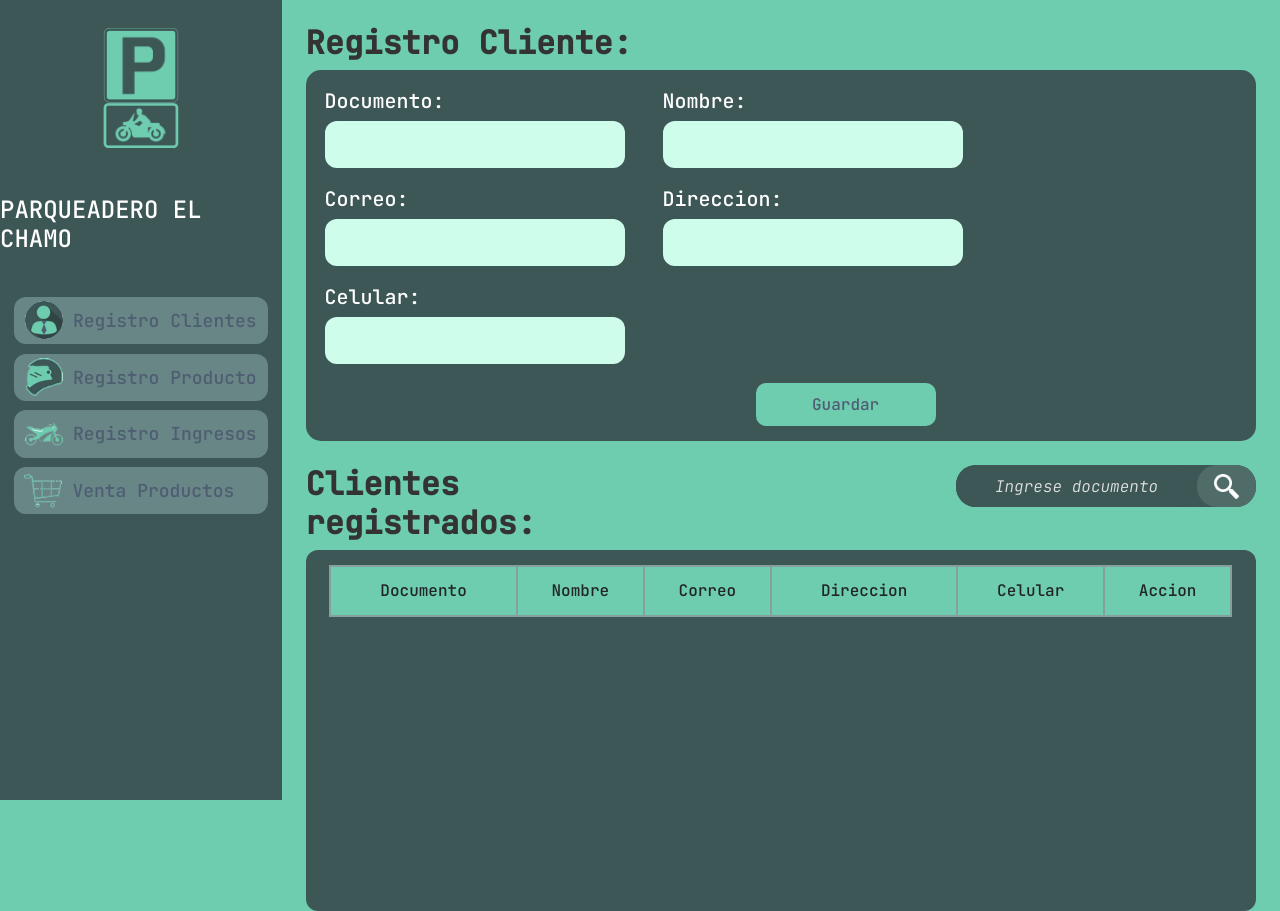
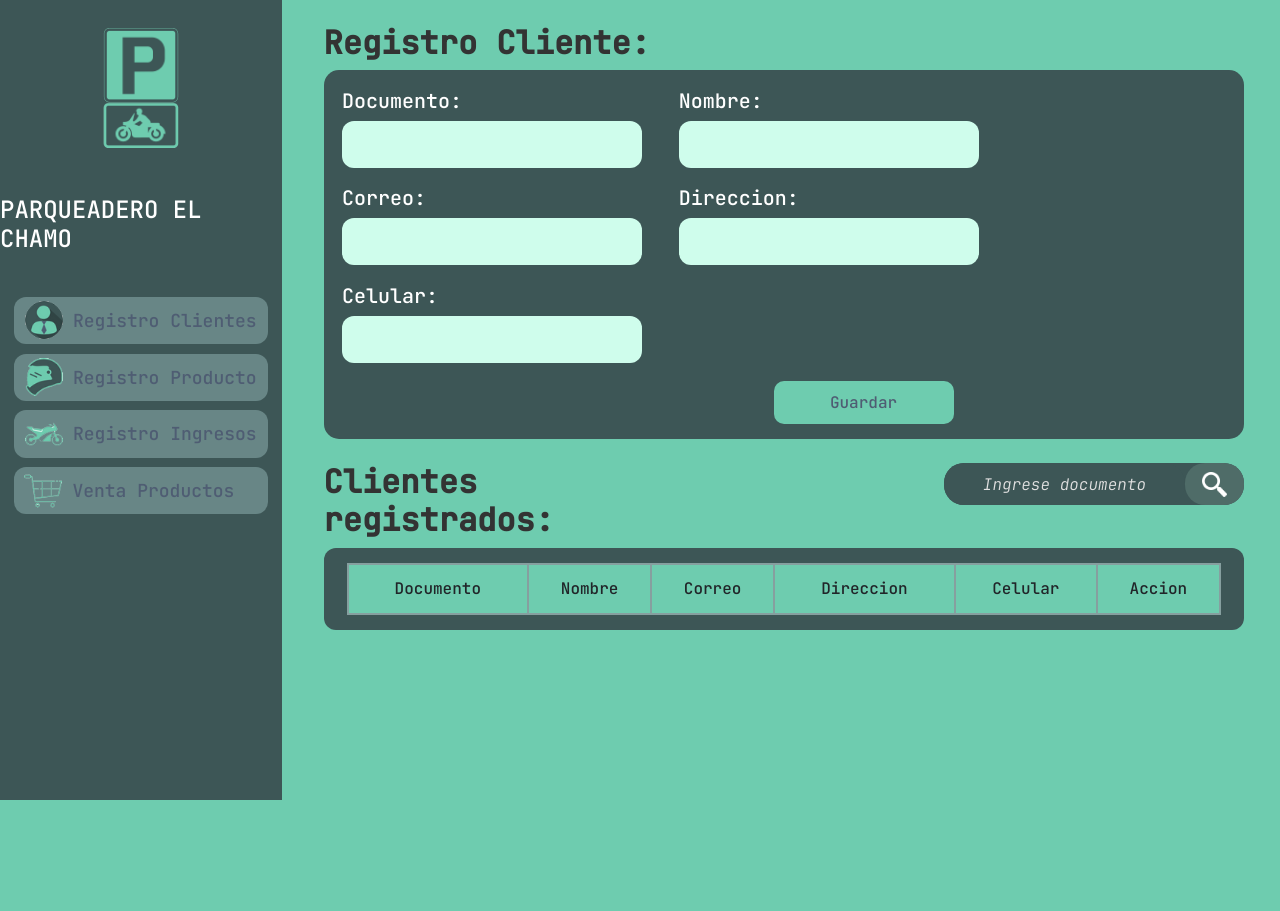
Before and after one commit to JoseaSosa24/parqueaderoApp, a React (Vite) app: page /clientes in a window 1280 px wide. After the commit the page ends 800 px from the top, so only its background shows below. Built offline with nearby package versions, Linux system fonts and the light colour scheme.

Commit message:
Barra lateral fija

```diff
--- a/src/App.css
+++ b/src/App.css
@@ -3,6 +3,9 @@
   background-color: #3d5656;
   height: 100vh;
   width: 22vw;
+  position: fixed;
+  top: 0;
+  left: 0;
 }
 
 .item-encabezado {
@@ -50,7 +53,11 @@
 main {
   height: 100vh;
   width: 78vw;
+  margin-right: 3%;
   background-color: #6eccaf;
+  position: relative;
+  top: 0;
+  left: 30%;
 }
 
 section h2 {
@@ -115,7 +122,7 @@ section h2 {
 
 .seccion-buscar {
   width: 100%;
-  gap: 370px;
+  gap: 335px;
 }
 
 .search {
@@ -157,7 +164,7 @@ section h2 {
 
 .tablaRegistros {
   width: 100%;
-  height: 361px;
+  height: 100%;
   background-color: #3d5656;
   border-radius: 12px;
 }
@@ -165,6 +172,7 @@ section h2 {
 table {
   width: 95%;
   margin-top: 15px;
+  margin-bottom: 15px;
   text-align: center;
 }
 
--- a/src/components/helpers/Formularios/Buscar.jsx
+++ b/src/components/helpers/Formularios/Buscar.jsx
@@ -1,11 +1,13 @@
 import React from "react";
 
-export const Buscar = () => {
+export const Buscar = ({search}) => {
   return (
     <form action="" class="search">
-      <button class="icon-buscar" type="submit"><img src="../../../../src/assets/icons/icon-buscar.png" width={25} alt="img" /></button>
+      <button class="icon-buscar" type="submit">
+        <img src="../../../../src/assets/icons/icon-buscar.png" width={25} alt="img"/>
+      </button>
       <a href="" className="boton-buscar"></a>
-      <input type="serch" id="search" placeholder="Ingrese documento" />
+      <input type="serch" id="search" placeholder={search} />
     </form>
   );
 };
--- a/src/components/helpers/Formularios/registroClientes/RegistroCliente.jsx
+++ b/src/components/helpers/Formularios/registroClientes/RegistroCliente.jsx
@@ -2,7 +2,7 @@ import React from "react";
 import { Titulo } from "../Titulo";
 import { FormInput } from "../FormInput";
 import { Buscar } from "../Buscar";
-import { Forms } from "./Table";
+import { Table } from "../table/Table";
 
 export const RegistroCliente = () => {
   return (
@@ -18,12 +18,16 @@ export const RegistroCliente = () => {
       </section>
       <section className="seccion-buscar d-flex mt-4 ">
         <Titulo textTitulo={"Clientes registrados: "} />
-        <Buscar
-          inputbuscar={"input-buscar fst-italic"}
-          buscadorInput={"Ingrese documento"}
-        />
+        <Buscar inputbuscar={"input-buscar fst-italic"} search={'Ingrese documento'}/>
       </section>
-      <Forms />
+      <Table
+        Td1={"Documento"}
+        Td2={"Nombre"}
+        Td3={"Correo"}
+        Td4={"Direccion"}
+        Td5={"Celular"}
+        Td6={"Accion"}
+      />
     </section>
   );
 };
--- a/src/components/helpers/Formularios/registroClientes/Table.jsx
+++ /dev/null
@@ -1,19 +0,0 @@
-import React from "react";
-import { TableTd } from "../table/TableTd";
-
-export const Forms = () => {
-  return (
-    <section className="tablaRegistros d-flex justify-content-center align-items-start ">
-      <table id="tabla">
-        <tr>
-          <TableTd textTd={"Documento"} />
-          <TableTd textTd={"Nombre"} />
-          <TableTd textTd={"Correo"} />
-          <TableTd textTd={"Direccion"} />
-          <TableTd textTd={"Celular"} />
-          <TableTd textTd={"Accion"} />
-        </tr>
-      </table>
-    </section>
-  );
-};
--- /dev/null
+++ b/src/components/helpers/Formularios/table/Table.jsx
@@ -0,0 +1,18 @@
+import React from "react";
+
+export const Table = ({ Td1, Td2, Td3, Td4, Td5, Td6 }) => {
+  return (
+    <section className="tablaRegistros d-flex justify-content-center align-items-start ">
+      <table id="tabla">
+        <tr>
+          <td className="td-principal">{Td1}</td>
+          <td className="td-principal">{Td2}</td>
+          <td className="td-principal">{Td3}</td>
+          <td className="td-principal">{Td4}</td>
+          <td className="td-principal">{Td5}</td>
+          <td className="td-principal">{Td6}</td>
+        </tr>
+      </table>
+    </section>
+  );
+};
--- a/src/components/helpers/Formularios/table/TableTd.jsx
+++ /dev/null
@@ -1,5 +0,0 @@
-export const TableTd = ({textTd}) => {
-    return (
-      <td className="td-principal">{textTd}</td>
-    );
-  };
--- a/src/index.css
+++ b/src/index.css
@@ -5,6 +5,7 @@
 }
 
 body {
+  display: flex;
   background-color: #6eccaf;
   height: 100vh;
   width: 100vw;
```
Also changed, not shown: src/components/helpers/Barra Lateral/Logo.jsx (+8 -8 lines), src/components/helpers/Barra Lateral/MenuItem.jsx (+9 -9 lines).
